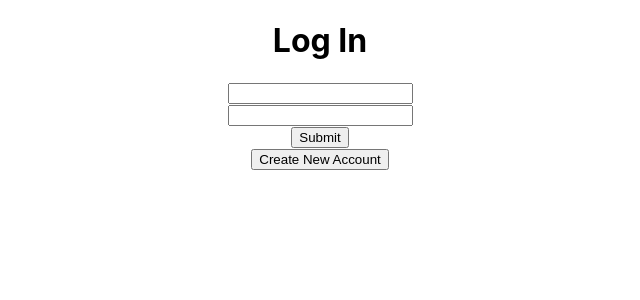
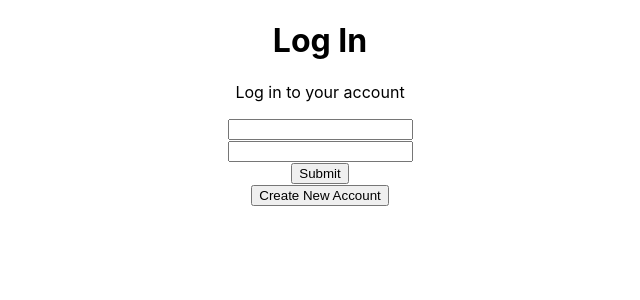
Before and after one commit to ColinMcKechney/advanced_db, a React (Create React App) app in the folder db_app/: page / in a window 1280 px wide. Shown: the top 300 px of the page, without its empty margins (320-960 px from the left). Built offline with nearby package versions, Linux system fonts and the light colour scheme.

Commit message:
bare bones login

```diff
--- a/db_app/src/App.js
+++ b/db_app/src/App.js
@@ -17,10 +17,12 @@ function App() {
     e.preventDefault();
     console.log(data);
   }
+
     return (
       <div>
         <center>
           <h1>Log In</h1>
+          <p>Log in to your account</p>
         <form onSubmit={submitHandler}>
         <input type="text" name="username" value={username} onChange={changeHandler}/><br/>
         <input type="password" name="password" value={password} onChange={changeHandler}/><br/>
```
